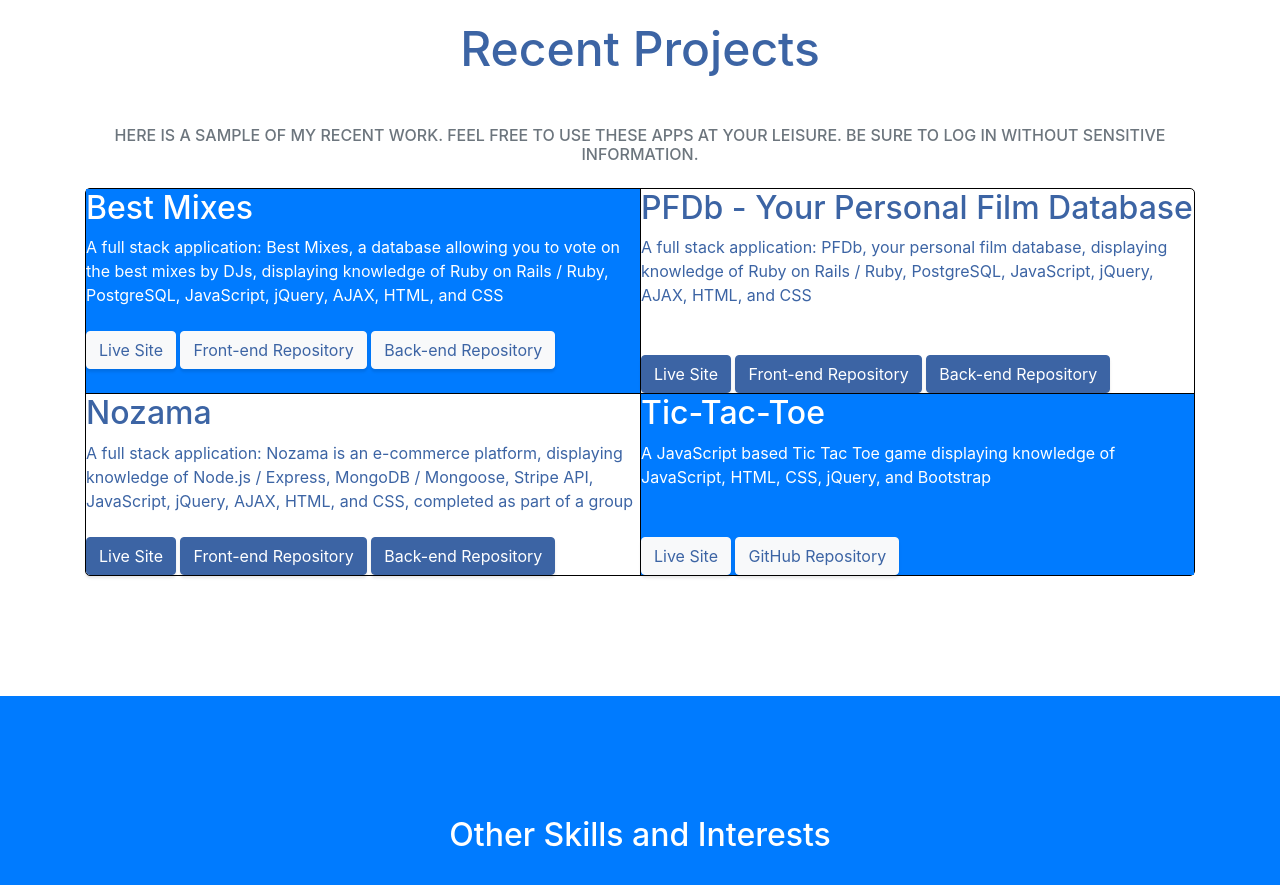
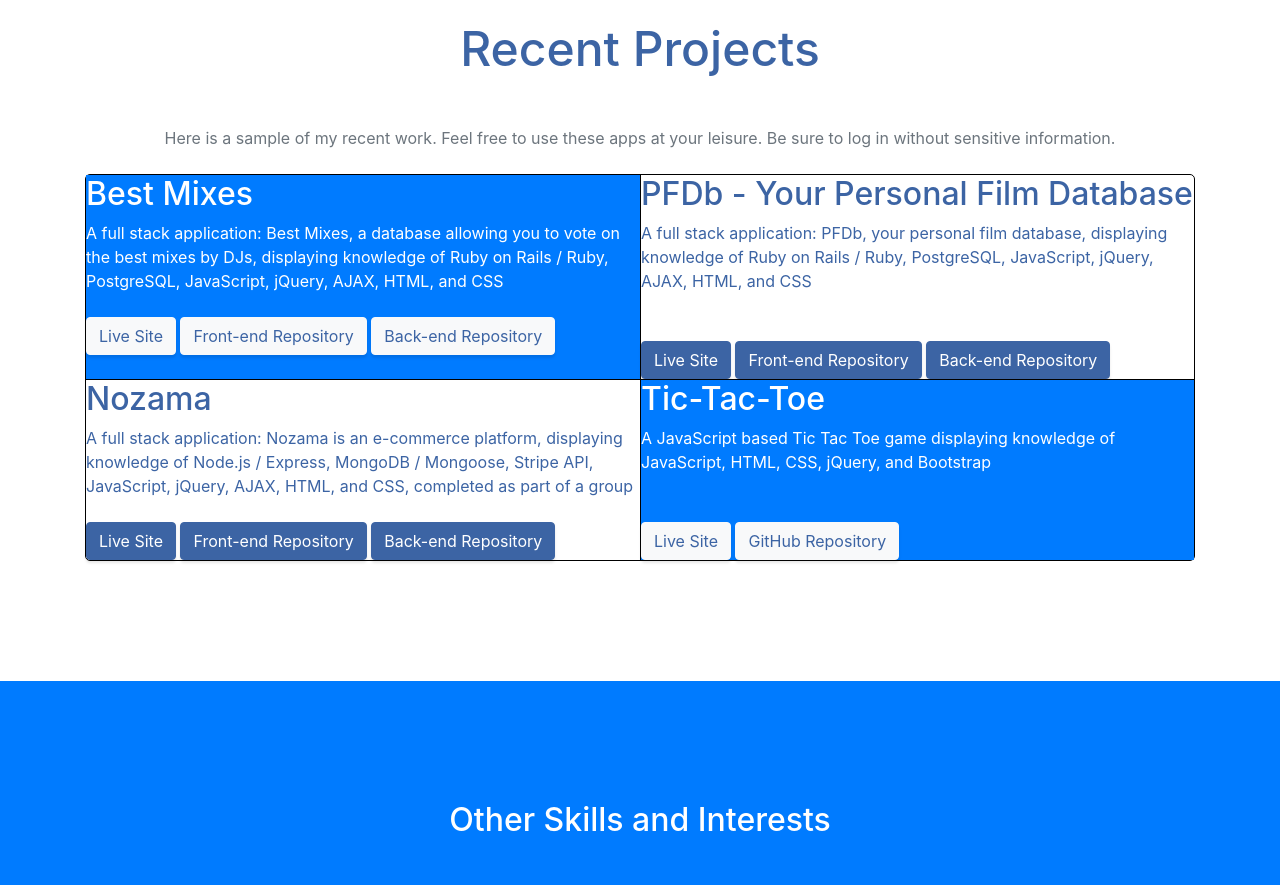
Before and after one commit to ebrault/ebrault.github.io, a website with bundled scripts: page index.html in a window 1280 px wide. Shown: the part 2840-3725 px from the top of the page. Built offline with nearby package versions, Linux system fonts and the light colour scheme; files whose address does not match are found by name.

Commit message:
Changed h3 for project instructions to p

```diff
--- a/index.html
+++ b/index.html
@@ -127,7 +127,7 @@
       <div class="container">
         <div class="content-section-heading text-center">
           <h2 class="mb-5">Recent Projects</h2>
-          <h3 class="text-secondary mb-0">Here is a sample of my recent work. Feel free to use these apps at your leisure. Be sure to log in without sensitive information.</h3>
+          <p class="text-secondary mb-0">Here is a sample of my recent work. Feel free to use these apps at your leisure. Be sure to log in without sensitive information.</h3>
         </div>
         <br />
         <div class="row no-gutters" style="border: 1px solid black; border-radius: 5px">
```
